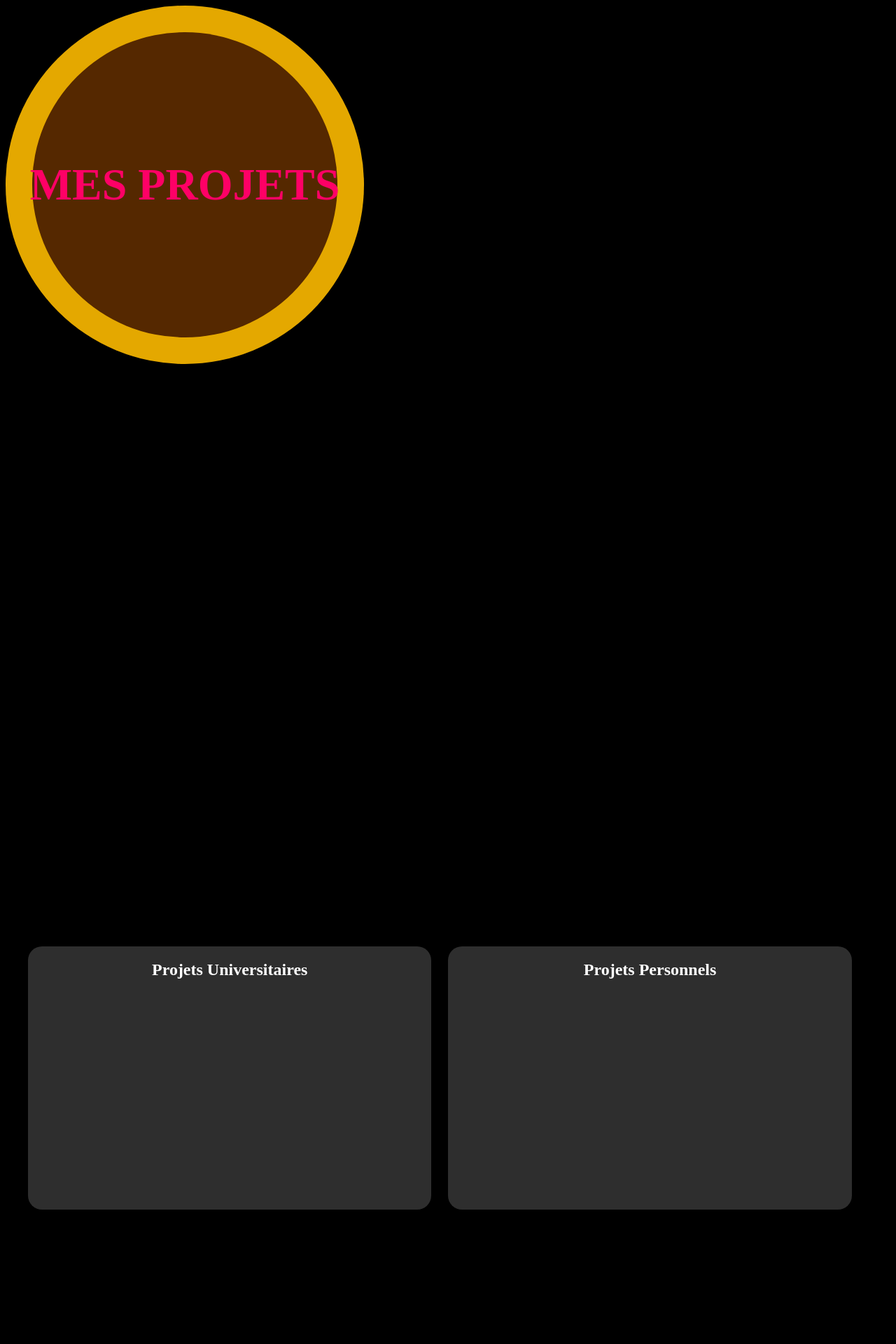
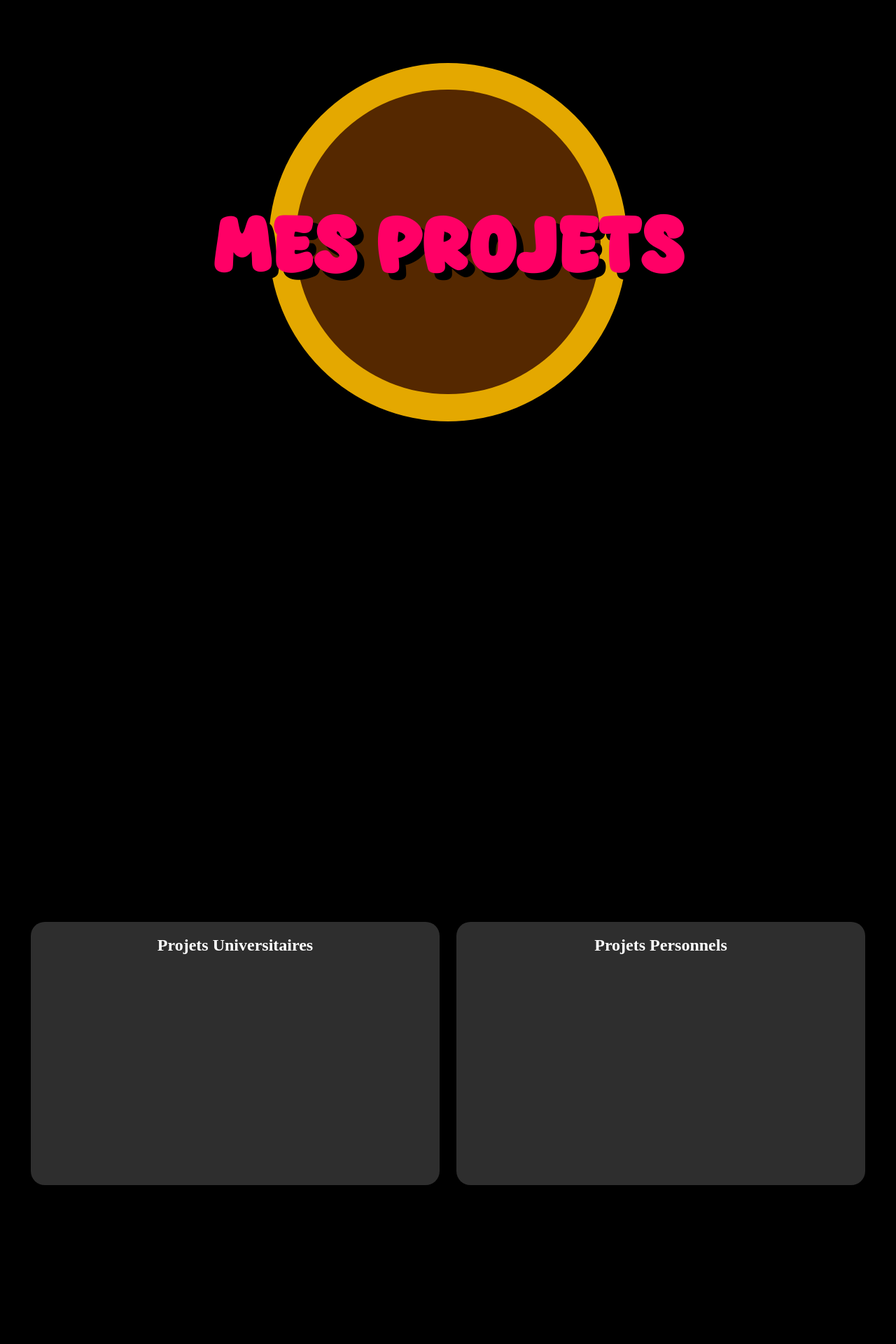
Before and after one commit to DuPeio/Projets, a PHP site: page / in a window 1280 px wide. Shown: the top 1920 px of the page at 70% size. Run offline with PHP 8.4, Linux system fonts and the light colour scheme.

Commit message:
lets go j'ai fait le titre

```diff
--- a/Projets Personnels/Projet Site Projets/index.html
+++ b/Projets Personnels/Projet Site Projets/index.html
@@ -12,9 +12,10 @@
 <body>
     <div class="rond1">
         <div class="rond2">
-            <h1>MES PROJETS</h1>
+
         </div>
     </div>
+    <h1>MES PROJETS</h1>
 
 
 
--- a/Projets Personnels/Projet Site Projets/script.js
+++ b/Projets Personnels/Projet Site Projets/script.js
@@ -15,3 +15,29 @@ titrePers.addEventListener("click", ()=>{
         elmt.classList.toggle("pers");
     }
 });
+
+
+// Gérer la taille de la police du titre en fonction du scroll
+const title = document.querySelector('H1');
+
+document.addEventListener('scroll', () => {
+    const scrollPosition = window.scrollY;
+    const tailleFont = Math.max(8 - scrollPosition / 250, 5);
+
+    title.style.fontSize = `${tailleFont}vw`;
+});
+
+
+// Gérer la position du rond marron
+const rond1 = document.querySelector('.rond1');
+const rond2 = document.querySelector('.rond2');
+
+document.addEventListener('mousemove', (e) => {
+
+    let x = e.clientX *100 /window.innerWidth+"%";
+    let y = e.clientY *100 /window.innerHeight+"%";
+    rond2.style.left = x;
+    rond2.style.top = y;
+    rond2.style.transform = "translate(-"+x+",-"+y+")";
+
+});
--- a/Projets Personnels/Projet Site Projets/style.css
+++ b/Projets Personnels/Projet Site Projets/style.css
@@ -1,34 +1,53 @@
+@font-face {
+    font-family: 'CreamBeige';
+    src: url('./fonts/Cream\ Beige.ttf') format('truetype');
+}
+
 body{
     color: white;
     background-color: black;
+    display: flex;
+    flex-direction: column;
+    justify-content: center;
+    align-items: center;
+    margin: 0;
+    padding: 0;
 }
 
-.rond1{
-    background-color: #E4A800 ;
+
+
+.rond1 {
+    position: sticky;
+    top: -28vw;
+    background-color: #E4A800;
     width: 40vw;
     height: 40vw;
     border-radius: 50%;
     display: flex;
     justify-content: center;
     align-items: center;
+    margin-top: 7vw;
+    overflow: hidden;
 }
 
-.rond2{
-    background-color:#552800 ;
+.rond2 {
+    position: absolute;
+    background-color: #552800;
     width: 34vw;
     height: 34vw;
     border-radius: 50%;
-    justify-content: center;
-    display: flex;
-    justify-content: center;
-    align-items: center;
 }
 
-h1{
+h1 {
+    position: sticky;
+    top: 10px;
     text-align: center;
     color: #FF0066;
-    font-size: 5vw;
+    font-size: 8vw;
+    font-family: 'CreamBeige', sans-serif;
     white-space: nowrap;
+    margin-top: -25vw;
+    text-shadow: #000 10px 10px 0;
 }
 
 ul{
```
Also changed, not shown: Projets Personnels/Projet Site Projets/fonts/Cream Beige.ttf (renamed from fonts/Cream Beige.ttf).
